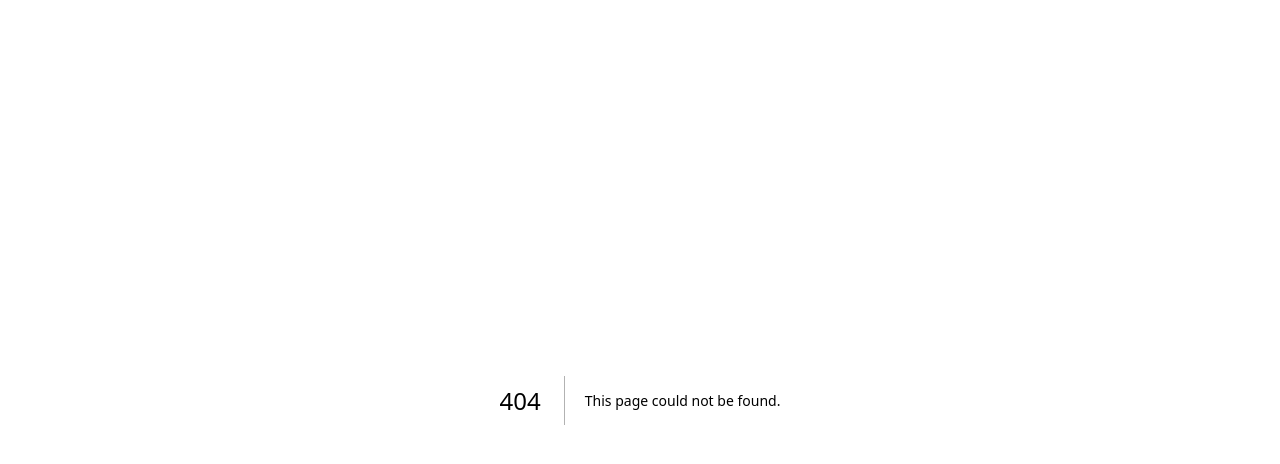
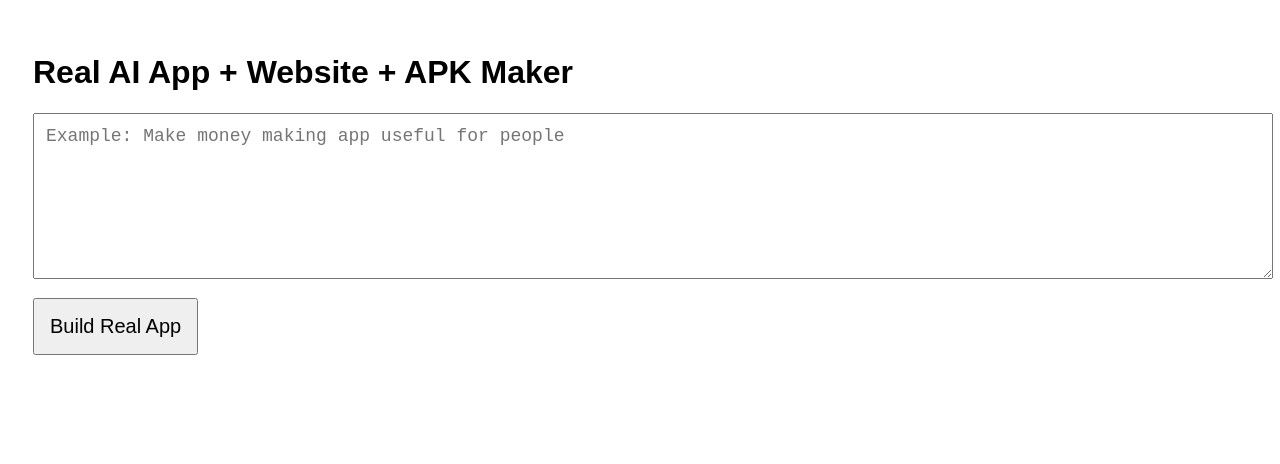
Before and after one commit to aili1234/ai-factory-apk, a Next.js app: page /real-builder in a window 1280 px wide. Before the commit this address had no page. Shown: the top 464 px of the page. Built offline with nearby package versions, Linux system fonts and the light colour scheme.

Commit message:
Add real visual app website APK generator

```diff
--- /dev/null
+++ b/app/real-builder/page.tsx
@@ -0,0 +1,64 @@
+"use client";
+
+import {useState} from "react";
+
+export default function RealBuilder(){
+  const [prompt,setPrompt]=useState("");
+  const [data,setData]=useState<any>(null);
+  const [loading,setLoading]=useState(false);
+
+  async function build(){
+    setLoading(true);
+    const r=await fetch("/api/build-real",{
+      method:"POST",
+      headers:{"Content-Type":"application/json"},
+      body:JSON.stringify({prompt})
+    });
+    const j=await r.json();
+    setData(j.build);
+    setLoading(false);
+  }
+
+  return <main style={{fontFamily:"Arial",padding:25}}>
+    <h1>Real AI App + Website + APK Maker</h1>
+
+    <textarea
+      style={{width:"100%",height:140,fontSize:18,padding:12}}
+      value={prompt}
+      onChange={e=>setPrompt(e.target.value)}
+      placeholder="Example: Make money making app useful for people"
+    />
+
+    <button onClick={build} style={{fontSize:20,padding:15,marginTop:15}}>
+      {loading ? "Building real files..." : "Build Real App"}
+    </button>
+
+    {data && <>
+      <h2>{data.appName}</h2>
+
+      <h2>Visual Website Preview</h2>
+      <iframe
+        style={{width:"100%",height:500,border:"2px solid #000"}}
+        srcDoc={data.websiteHtml}
+      />
+
+      <h2>Description</h2>
+      <pre>{data.description}</pre>
+
+      <h2>SEO</h2>
+      <p><b>{data.seoTitle}</b></p>
+      <p>{data.seoDescription}</p>
+      <p>{data.keywords?.join(", ")}</p>
+
+      <h2>React Web App Code</h2>
+      <pre style={{whiteSpace:"pre-wrap",background:"#111",color:"#0f0",padding:15}}>
+        {data.webAppReact}
+      </pre>
+
+      <h2>APK Kotlin Code</h2>
+      <pre style={{whiteSpace:"pre-wrap",background:"#111",color:"#0f0",padding:15}}>
+        {data.apkMainActivity}
+      </pre>
+    </>}
+  </main>
+}
```
Also changed, not shown: 1 other file (tests, documents, lock files or other folders).
